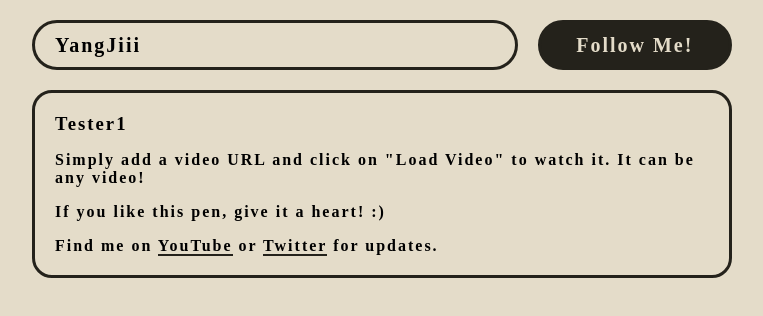
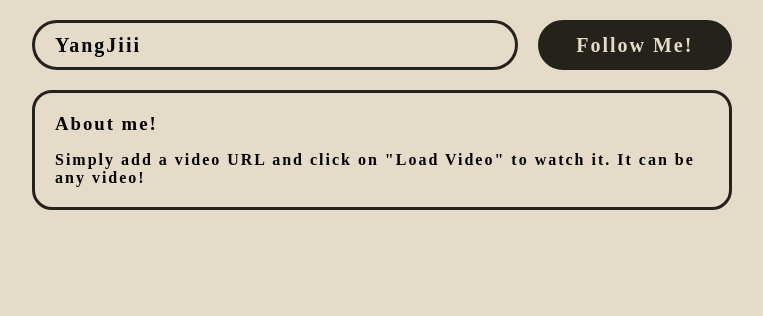
Before and after one commit to p0s3id0nVN/Blacklist, a plain HTML site: page index.html in a window 1280 px wide. Shown: the whole page, without its empty margins (258-1021 px from the left). Drawn offline with Linux system fonts and the light colour scheme.

Commit message:
Update index.html

```diff
--- a/index.html
+++ b/index.html
@@ -13,10 +13,8 @@
 </div>
 
 <div class="info description">
-	<h3>Tester1</h3>
+	<h3>About me!</h3>
 	<p>Simply add a video URL and click on "Load Video" to watch it. It can be any video!</p>
-	<p>If you like this pen, give it a heart! :)</p>
-	<p>Find me on <a href="https://www.youtube.com/@juxtopposed" target="_blank" class="link">YouTube</a> or <a href="https://twitter.com/juxtopposed" target="_blank" class="link">Twitter</a> for updates.
 </div>
 
 <script src="/script.js"></script>
```
